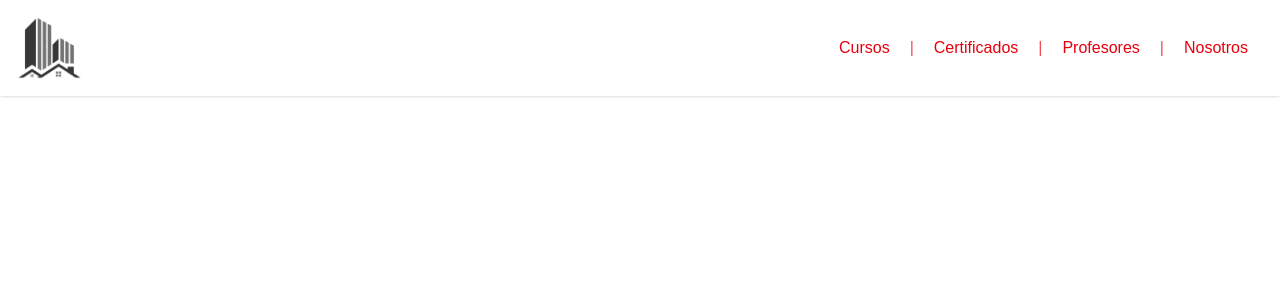
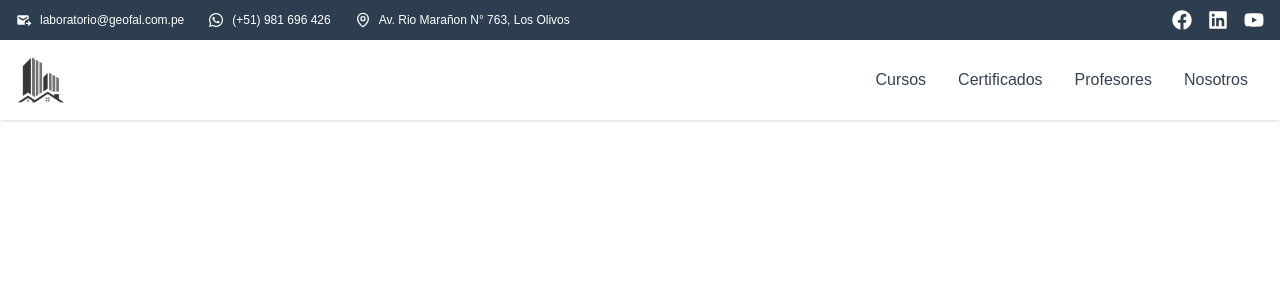
Before and after one commit to henri5482/grupocasagrande, a Next.js app: page / in a window 1280 px wide. Shown: the top 300 px of the page. Built offline with nearby package versions, Linux system fonts and the light colour scheme.

Commit message:
avanzadon 29/08/2025

```diff
--- a/app/navbar.tsx
+++ b/app/navbar.tsx
@@ -1,265 +1,363 @@
-"use client"
+"use client";
 import {
   AnimatePresence,
   motion,
   useMotionValueEvent,
   useScroll,
-  Variants, // <-- Add this import
+  Variants,
 } from "framer-motion";
-import { Menu, X } from "lucide-react";
+
+// ✅ Importamos los iconos desde react-icons/lu.
+import {
+  LuMenu,
+  LuX,
+  LuLinkedin,
+  LuYoutube,
+  LuMail,
+  LuPhone,
+  LuMapPin,
+} from "react-icons/lu";
+import { IconType } from "react-icons"; // 💡 Importamos el tipo IconType para los iconos.
+
 import Image from "next/image";
 import Link from "next/link";
 import { usePathname } from "next/navigation";
 import { useEffect, useState } from "react";
+import { FaFacebook, FaLinkedin, FaWhatsapp, FaYoutube } from "react-icons/fa";
+import { MdOutgoingMail } from "react-icons/md";
 
-const links = [
+// --- Data Configuration ---
+// 💡 Actualizamos los tipos para usar IconType.
+interface NavLink {
+  href: string;
+  label: string;
+}
+
+interface SocialLink {
+  href: string;
+  label: string;
+  Icon: IconType;
+}
+
+interface ContactInfoItemProps {
+  text: string;
+  href: string;
+  Icon: IconType;
+}
+
+const navLinks: NavLink[] = [
   { href: "/cursosall", label: "Cursos" },
   { href: "/certificado", label: "Certificados" },
   { href: "/docentes", label: "Profesores" },
   { href: "/about", label: "Nosotros" },
-  // { href: "/profesor", label: "Trabaja con nosotros" },
 ];
 
+const socialLinks: SocialLink[] = [
+  { href: "https://facebook.com", label: "Facebook", Icon: FaFacebook  },
+  { href: "https://linkedin.com", label: "LinkedIn", Icon: FaLinkedin  },
+  { href: "https://youtube.com", label: "YouTube", Icon: FaYoutube  },
+];
+
+const contactInfo: ContactInfoItemProps[] = [
+  {
+    text: "laboratorio@geofal.com.pe",
+    href: "mailto:laboratorio@geofal.com.pe",
+    Icon: MdOutgoingMail ,
+  },
+  { text: "(+51) 981 696 426", href: "tel:+51981696426", Icon: FaWhatsapp  },
+  {
+    text: "Av. Rio Marañon N° 763, Los Olivos",
+    href: "https://maps.google.com/?q=Av.+Rio+Marañon+N°+763,+Los+Olivos,+Perú",
+    Icon: LuMapPin,
+  },
+];
+
+// --- Sub-Components ---
+const ContactInfoItem = ({ text, href, Icon }: ContactInfoItemProps) => (
+  <a
+    href={href}
+    className="flex items-center gap-2 text-xs text-white transition-opacity hover:opacity-80"
+  >
+    <Icon className="h-4 w-4" />
+    <span>{text}</span>
+  </a>
+);
+
+const SocialLinks = ({ className = "text-white" }: { className?: string }) => (
+  <div className="flex items-center gap-4">
+    {socialLinks.map(({ href, label, Icon }) => (
+      <a
+        key={href}
+        href={href}
+        target="_blank"
+        rel="noopener noreferrer"
+        aria-label={label}
+        className={`transition-opacity hover:opacity-80 ${className}`}
+      >
+        <Icon className="h-5 w-5" />
+      </a>
+    ))}
+  </div>
+);
+
+const TopBar = () => (
+  <div className="hidden bg-[#2c3e50] text-white md:block">
+    <div className="container mx-auto flex h-10 items-center justify-between px-4">
+      <div className="flex items-center gap-6">
+        {contactInfo.map((item) => (
+          <ContactInfoItem key={item.text} {...item} />
+        ))}
+      </div>
+      <SocialLinks />
+    </div>
+  </div>
+);
+
+const DesktopMenu = ({
+  pathname,
+  hoverVariants,
+}: {
+  pathname: string;
+  hoverVariants: Variants;
+}) => (
+  <nav className="hidden items-center md:flex">
+    {navLinks.map((link) => (
+      <motion.div
+        key={link.href}
+        initial="initial"
+        whileHover="hover"
+        variants={hoverVariants}
+      >
+        <Link
+          href={link.href}
+          className={`relative px-4 py-2 font-medium text-gray-700 transition-colors duration-300 ${
+            pathname === link.href
+              ? "font-bold text-red-600"
+              : "hover:text-red-600"
+          }`}
+        >
+          {link.label}
+          {pathname === link.href && (
+            <motion.span
+              layoutId="nav-underline"
+              className="absolute bottom-0 left-0 h-0.5 w-full bg-red-600"
+              transition={{ type: "spring", bounce: 0.25, duration: 0.6 }}
+            />
+          )}
+        </Link>
+      </motion.div>
+    ))}
+  </nav>
+);
+
+const MobileMenuButton = ({
+  isOpen,
+  toggle,
+}: {
+  isOpen: boolean;
+  toggle: () => void;
+}) => (
+  <motion.button
+    className="z-[100] rounded-md p-2 text-red-600 transition-transform duration-200 focus-visible:outline-none focus-visible:ring-2 focus-visible:ring-red-600 md:hidden"
+    onClick={toggle}
+    aria-label={isOpen ? "Cerrar menú" : "Abrir menú"}
+    whileTap={{ scale: 0.9 }}
+  >
+    <AnimatePresence initial={false} mode="wait">
+      <motion.div
+        key={isOpen ? "x" : "menu"}
+        initial={{ rotate: -90, opacity: 0 }}
+        animate={{ rotate: 0, opacity: 1 }}
+        exit={{ rotate: 90, opacity: 0 }}
+        transition={{ duration: 0.2 }}
+      >
+        {/* ✅ Usamos los componentes de React Icons. */}
+        {isOpen ? <LuX className="h-7 w-7" /> : <LuMenu className="h-7 w-7" />}
+      </motion.div>
+    </AnimatePresence>
+  </motion.button>
+);
+
+// --- Main Navbar Component ---
+
 const Navbar = () => {
-  const pathname = usePathname();
+  const pathname = usePathname() || "";
+
   const [mobileMenuOpen, setMobileMenuOpen] = useState(false);
-  const isHomePage = pathname === "/";
-  const [hasScrolled, setHasScrolled] = useState(false);
   const { scrollY } = useScroll();
+  const [isVisible, setIsVisible] = useState(true);
   const [prevScrollY, setPrevScrollY] = useState(0);
-  const [isVisible, setIsVisible] = useState(true);
 
-  // --- Animation Logic for Navbar Visibility on Scroll ---
   useMotionValueEvent(scrollY, "change", (latest) => {
-    if (!mobileMenuOpen) {
+    if (mobileMenuOpen) return;
     const isAtTop = latest < 50;
-      const scrollingUp = latest < prevScrollY;
-      setIsVisible(isAtTop || scrollingUp);
-      setHasScrolled(latest > 50);
-    } else {
-      setIsVisible(true);
-    }
+    const isScrollingUp = latest < prevScrollY;
+    setIsVisible(isAtTop || isScrollingUp);
     setPrevScrollY(latest);
   });
 
-  // Close mobile menu on route change
   useEffect(() => {
     setMobileMenuOpen(false);
   }, [pathname]);
 
+  useEffect(() => {
+    document.body.style.overflow = mobileMenuOpen ? "hidden" : "auto";
+    return () => {
+      document.body.style.overflow = "auto";
+    };
+  }, [mobileMenuOpen]);
+
   // --- Framer Motion Variants ---
+  const navbarVariants: Variants = {
+    visible: {
+      y: 0,
+      transition: { type: "spring", stiffness: 120, damping: 20 },
+    },
+    hidden: { y: "-100%", transition: { duration: 0.3, ease: "easeInOut" } },
+  };
 
-  const mobileMenuContainerVariants: Variants = { // <-- Type here
+  const mobileMenuContainerVariants: Variants = {
     open: {
       x: 0,
-      opacity: 1,
       transition: {
         type: "spring",
-        stiffness: 250,
-        damping: 25,
+        stiffness: 300,
+        damping: 30,
         when: "beforeChildren",
         staggerChildren: 0.08,
       },
     },
     closed: {
       x: "100%",
-      opacity: 0,
-      transition: {
-        duration: 0.3,
-        ease: "easeInOut",
-        when: "afterChildren",
-        staggerChildren: 0.05,
-        staggerDirection: -1,
-      },
+      transition: { duration: 0.3, ease: "easeInOut", when: "afterChildren" },
     },
   };
 
-  const mobileMenuItemVariants: Variants = { // <-- Type here
-    open: { opacity: 1, y: 0, transition: { type: "spring", stiffness: 300, damping: 24 } },
-    closed: { opacity: 0, y: -10, transition: { duration: 0.15 } },
+  const mobileMenuItemVariants: Variants = {
+    open: {
+      opacity: 1,
+      y: 0,
+      transition: { type: "spring", stiffness: 300, damping: 24 },
+    },
+    closed: { opacity: 0, y: 20, transition: { duration: 0.2 } },
   };
 
-  const navbarVariants: Variants = { // <-- Type here
-    initial: isHomePage ? { y: -100, opacity: 0 } : { y: 0, opacity: 1 },
-    visible: {
-      y: 0,
-      opacity: 1,
-      transition: {
-        type: "spring",
-        stiffness: 120,
-        damping: 18,
-        delay: isHomePage && !hasScrolled ? 1.5 : 0,
-      },
-    },
-    hidden: {
-      y: -100,
-      opacity: 0,
-      transition: {
-        duration: 0.3,
-        ease: "easeInOut",
-      },
-    },
+  const linkHoverVariants: Variants = {
+    hover: { scale: 1.05 },
+    initial: { scale: 1 },
   };
 
-  const overlayVariants: Variants = { // <-- Type here
+  const overlayVariants: Variants = {
+    visible: { opacity: 1 },
     hidden: { opacity: 0 },
-    visible: { opacity: 1, transition: { duration: 0.3 } },
-    exit: { opacity: 0, transition: { duration: 0.2 } },
-  };
-
-  const linkHoverVariants: Variants = { // <-- Type here
-    hover: {
-      scale: 1.05,
-      color: "#1a5b9b",
-      transition: { type: "spring", stiffness: 400, damping: 10 },
-    },
-    initial: {
-      scale: 1,
-      color: "#0d70af",
-    },
   };
 
   return (
-    <AnimatePresence>
-      <motion.nav
-        key="navbar"
-        className="fixed top-0 left-0 right-0 bg-white z-50 shadow-sm"
+    <>
+      <motion.header
+        className="fixed top-0 left-0 right-0 z-50 bg-white/80 shadow-sm backdrop-blur-md"
+        variants={navbarVariants}
         animate={isVisible ? "visible" : "hidden"}
-        variants={navbarVariants}
+        initial="visible"
       >
-        <div className="container mx-auto px-4 py-3 md:py-4">
-          <div className="flex justify-between items-center relative z-50">
-            {/* Logo y nombre */}
-            <Link href="/" className="flex items-center group relative h-12 w-48 md:h-16 md:w-64 lg:w-80 xl:w-96">
+        <TopBar />
+        <div className="container mx-auto flex h-16 items-center justify-between px-4 md:h-20">
+          <Link href="/" className="flex items-center">
             <motion.div
-                className="relative h-full w-full"
               initial={{ opacity: 0, x: -20 }}
               animate={{ opacity: 1, x: 0 }}
-                transition={{ duration: 0.6, delay: 0.3, ease: "easeOut" }}
+              transition={{ duration: 0.5, ease: "easeOut" }}
             >
               <Image
                 src="/logo.png"
-                  alt="Club de Ingenieros"
-                  fill
-                  sizes="(max-width: 768px) 192px, (max-width: 1200px) 256px, 384px"
-                  className="object-contain object-left transition-transform group-hover:scale-105"
-                  priority
+                alt="Logo de la empresa"
+                width={100}
+                height={48}
+                className="h-10 w-auto md:h-12"
               />
             </motion.div>
           </Link>
-
-            {/* Menú desktop */}
-            <div className="hidden md:flex items-center">
-              {links.map((link, index) => (
-                <div key={link.href} className="flex items-center">
-                  <motion.div
-                    initial="initial"
-                    whileHover="hover"
-                    variants={linkHoverVariants}
-                  >
-                    <Link
-                      href={link.href}
-                      className={`relative px-4 py-1 font-medium text-red-600 ${
-                        pathname === link.href ? "font-semibold" : ""
-                      } transition-colors duration-200`}
-                    >
-                      {link.label}
-                      {pathname === link.href && (
-                        <motion.span
-                          layoutId="nav-underline"
-                          className="absolute left-0 bottom-0 w-full h-0.5 bg-red-600"
-                          transition={{ type: "spring", bounce: 0.2, duration: 0.6 }}
+          <div className="flex items-center gap-6">
+            <DesktopMenu
+              pathname={pathname}
+              hoverVariants={linkHoverVariants}
             />
-                      )}
-                    </Link>
-                  </motion.div>
-                  {index < links.length - 1 && (
-                    <span className="text-red-600 mx-1 opacity-70">|</span>
-                  )}
-                </div>
-              ))}
-            </div>
-
-            {/* Botón móvil (Hamburguesa / X) */}
-            <motion.button
-              className="md:hidden p-2 rounded-md focus-visible:outline-none focus-visible:ring-2 focus-visible:ring-red-600 transition-transform duration-200 z-[100]"
-              onClick={() => setMobileMenuOpen(!mobileMenuOpen)}
-              aria-label="Menú de navegación"
-              whileTap={{ scale: 0.9 }}
-            >
-              {mobileMenuOpen ? (
-                <X className="w-8 h-8 text-red-600" />
-              ) : (
-                <Menu className="w-8 h-8 text-red-600" />
-              )}
-            </motion.button>
+            <MobileMenuButton
+              isOpen={mobileMenuOpen}
+              toggle={() => setMobileMenuOpen(!mobileMenuOpen)}
+            />
           </div>
         </div>
+      </motion.header>
 
-        {/* Contenedor principal para el menú móvil y el overlay */}
+      {/* --- Mobile Menu --- */}
       <AnimatePresence>
         {mobileMenuOpen && (
           <>
-              {/* Overlay (behind the menu, captures clicks to close) */}
             <motion.div
+              variants={overlayVariants}
               initial="hidden"
               animate="visible"
-                exit="exit"
-                variants={overlayVariants}
-                className="fixed inset-0 bg-black bg-opacity-60 z-40 md:hidden"
+              exit="hidden"
+              transition={{ duration: 0.3 }}
+              className="fixed inset-0 z-40 bg-black/60 md:hidden"
               onClick={() => setMobileMenuOpen(false)}
             />
-
-              {/* Menú móvil deslizante desde la derecha, estilo Shadcn/UI */}
             <motion.div
+              variants={mobileMenuContainerVariants}
               initial="closed"
               animate="open"
               exit="closed"
-                variants={mobileMenuContainerVariants}
-                className="fixed top-0 right-0 h-full w-3/4 max-w-xs bg-white shadow-xl md:hidden z-50 flex flex-col border-l border-gray-200"
+              className="fixed top-0 right-0 z-50 flex h-full w-4/5 max-w-sm flex-col bg-white shadow-xl"
             >
-                {/* Header del menú con botón de cierre */}
-                <div className="flex justify-end p-4 border-b bg-white">
-                  <motion.button
-                    className="p-2 rounded-md focus-visible:outline-none focus-visible:ring-2 focus-visible:ring-red-600 transition-transform duration-200"
+              <div className="flex items-center justify-between border-b p-4">
+                <span className="font-bold text-gray-800">Menú</span>
+                <button
                   onClick={() => setMobileMenuOpen(false)}
                   aria-label="Cerrar menú"
-                    whileTap={{ scale: 0.9 }}
+                  className="rounded-md p-1 text-gray-500 transition-colors hover:bg-gray-100 hover:text-red-600"
                 >
-                    <X className="w-7 h-7 text-gray-500 hover:text-red-500" />
-                  </motion.button>
+                  <LuX className="h-6 w-6" />
+                </button>
               </div>
-
-                {/* Contenido del menú */}
-                <div className="flex flex-col p-4 space-y-2 overflow-y-auto flex-grow">
-                  {links.map((link) => (
-                    <motion.div key={link.href} variants={mobileMenuItemVariants} className="w-full">
+              <nav className="flex-grow space-y-2 overflow-y-auto p-4">
+                {navLinks.map((link) => (
+                  <motion.div key={link.href} variants={mobileMenuItemVariants}>
                     <Link
                       href={link.href}
-                        className={`
-                          block w-full text-left py-2 px-3 rounded-md text-base font-medium
-                          text-gray-700 hover:text-red-400 hover:bg-gray-100
-                          focus-visible:outline-none focus-visible:ring-2 focus-visible:ring-red-400
-                          transition-all duration-200
-                          ${pathname === link.href ? "bg-blue-50 text-red-400" : ""}
-                        `}
+                      className={`block rounded-lg px-4 py-3 text-base font-medium transition-colors ${
+                        pathname === link.href
+                          ? "bg-red-50 text-red-600"
+                          : "text-gray-700 hover:bg-gray-100"
+                      }`}
                     >
                       {link.label}
                     </Link>
                   </motion.div>
                 ))}
+              </nav>
+              <div className="space-y-4 border-t p-4 text-sm">
+                <div className="space-y-3">
+                  {contactInfo.map((item) => (
+                    <a
+                      key={item.text}
+                      href={item.href}
+                      className="flex items-center gap-3 text-gray-600 transition-colors hover:text-red-600"
+                    >
+                      <item.Icon className="h-4 w-4 flex-shrink-0" />
+                      <span>{item.text}</span>
+                    </a>
+                  ))}
                 </div>
-
-                {/* Optional: Add a footer or branding at the bottom of the mobile menu */}
-                <div className="p-4 border-t border-gray-200 text-sm text-gray-500 text-center">
-                  <p>© 2025 Club de Ingenieros. Todos los derechos reservados.</p>
+                <div className="border-t pt-4">
+                  <SocialLinks className="text-gray-600" />
+                </div>
               </div>
             </motion.div>
           </>
         )}
       </AnimatePresence>
-      </motion.nav>
-    </AnimatePresence>
+    </>
   );
 };
 
--- a/package.json
+++ b/package.json
@@ -13,7 +13,8 @@
     "lucide-react": "^0.542.0",
     "next": "15.5.2",
     "react": "19.1.0",
-    "react-dom": "19.1.0"
+    "react-dom": "19.1.0",
+    "react-icons": "^5.5.0"
   },
   "devDependencies": {
     "@eslint/eslintrc": "^3",
```
Also changed, not shown: 1 other file (tests, documents, lock files or other folders). Lines whose indentation alone changed are shown as unchanged.
